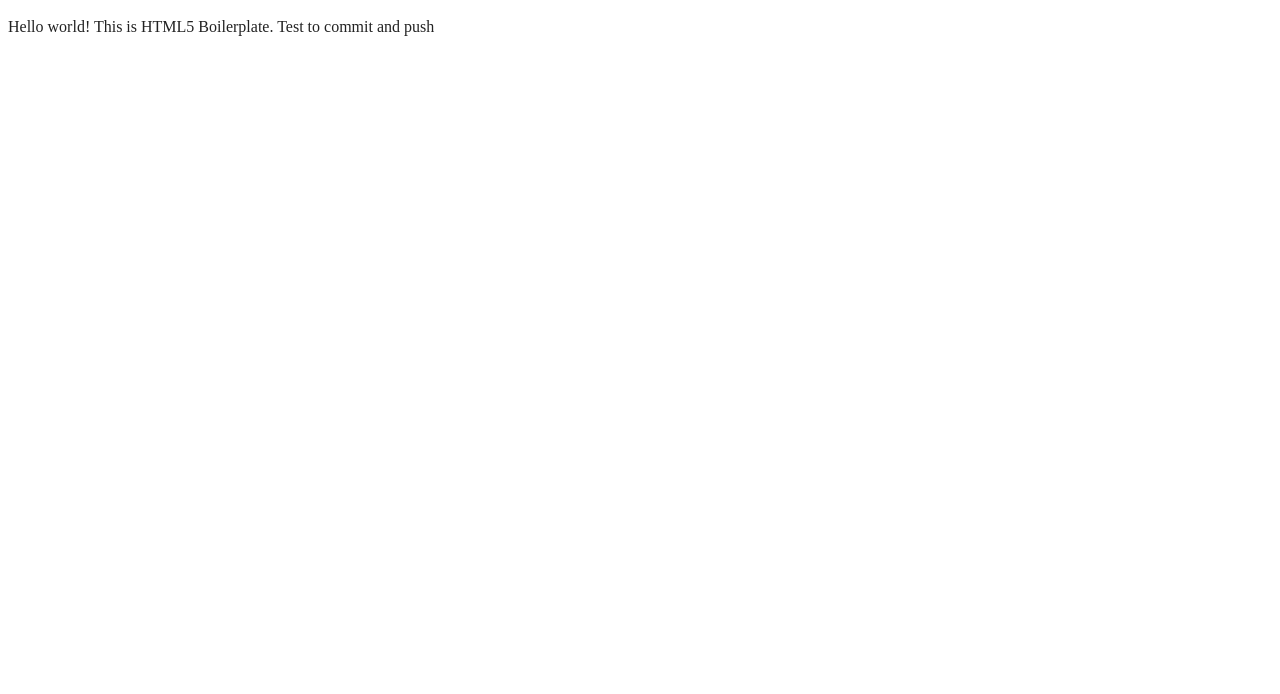
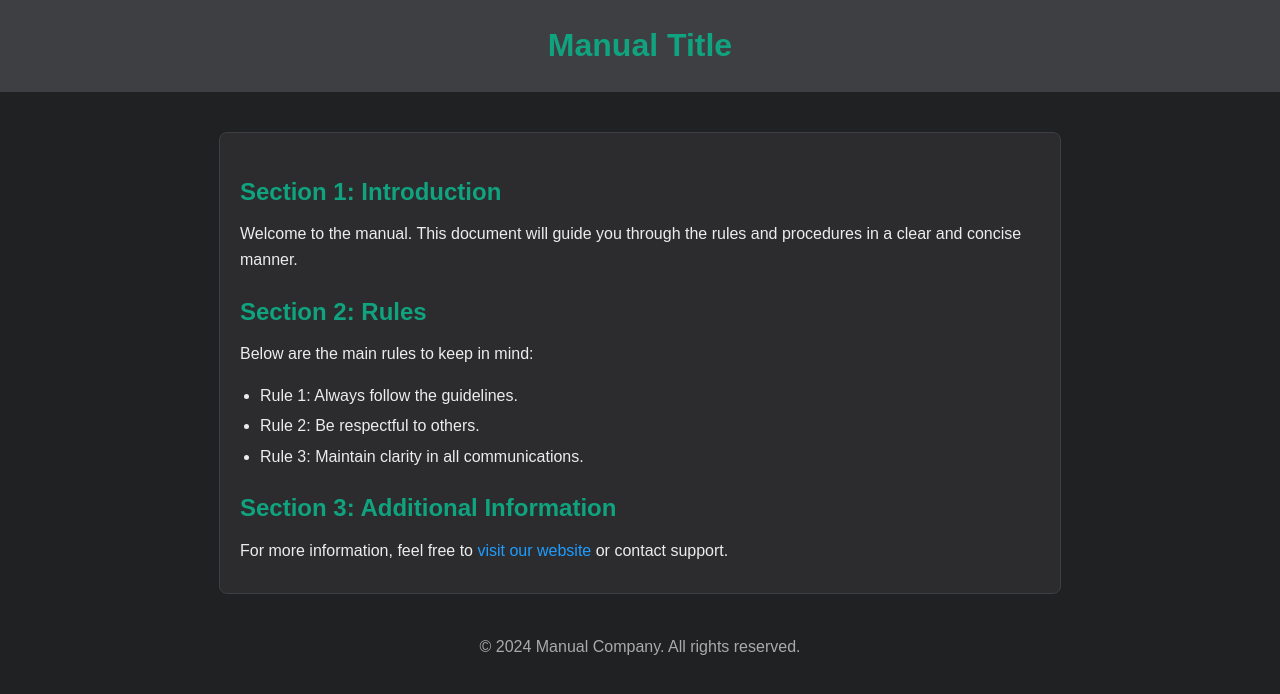
Before and after one commit to landerschepens/portino, a website built with webpack: page index.html in a window 1280 px wide. Built offline with nearby package versions, Linux system fonts and the light colour scheme.

Commit message:
welness pagina eerste template

```diff
--- a/index.html
+++ b/index.html
@@ -1,33 +1,103 @@
-<!doctype html>
-<html class="no-js" lang="">
+<!DOCTYPE html>
+<html lang="en">
+<head>
+  <meta charset="UTF-8">
+  <meta name="viewport" content="width=device-width, initial-scale=1.0">
+  <title>Manual</title>
+  <style>
+    :root {
+      --bg-color: #202123;
+      --text-color: #ececec;
+      --accent-color: #10a37f;
+      --header-color: #3e3f42;
+      --link-color: #1e9dff;
+      --border-color: #3e3f42;
+    }
 
-<head>
-  <meta charset="utf-8">
-  <meta name="viewport" content="width=device-width, initial-scale=1">
-  <title></title>
-  <link rel="stylesheet" href="css/style.css">
-  <meta name="description" content="">
+    body {
+      margin: 0;
+      font-family: Arial, sans-serif;
+      background-color: var(--bg-color);
+      color: var(--text-color);
+      line-height: 1.6;
+    }
 
-  <meta property="og:title" content="">
-  <meta property="og:type" content="">
-  <meta property="og:url" content="">
-  <meta property="og:image" content="">
-  <meta property="og:image:alt" content="">
+    header {
+      background-color: var(--header-color);
+      padding: 20px;
+      text-align: center;
+      border-bottom: 1px solid var(--border-color);
+    }
 
-  <link rel="icon" href="/favicon.ico" sizes="any">
-  <link rel="icon" href="/icon.svg" type="image/svg+xml">
-  <link rel="apple-touch-icon" href="icon.png">
+    header h1 {
+      margin: 0;
+      font-size: 2rem;
+      color: var(--accent-color);
+    }
 
-  <link rel="manifest" href="site.webmanifest">
-  <meta name="theme-color" content="#fafafa">
+    main {
+      max-width: 800px;
+      margin: 40px auto;
+      padding: 20px;
+      background-color: #2c2c2e;
+      border: 1px solid var(--border-color);
+      border-radius: 8px;
+    }
+
+    h2 {
+      color: var(--accent-color);
+      margin-bottom: 10px;
+    }
+
+    p {
+      margin: 10px 0;
+    }
+
+    a {
+      color: var(--link-color);
+      text-decoration: none;
+    }
+
+    a:hover {
+      text-decoration: underline;
+    }
+
+    ul {
+      padding-left: 20px;
+    }
+
+    li {
+      margin: 5px 0;
+    }
+
+    footer {
+      text-align: center;
+      margin: 20px 0;
+      color: #aaa;
+    }
+  </style>
 </head>
+<body>
+<header>
+  <h1>Manual Title</h1>
+</header>
+<main>
+  <h2>Section 1: Introduction</h2>
+  <p>Welcome to the manual. This document will guide you through the rules and procedures in a clear and concise manner.</p>
 
-<body>
+  <h2>Section 2: Rules</h2>
+  <p>Below are the main rules to keep in mind:</p>
+  <ul>
+    <li>Rule 1: Always follow the guidelines.</li>
+    <li>Rule 2: Be respectful to others.</li>
+    <li>Rule 3: Maintain clarity in all communications.</li>
+  </ul>
 
-  <!-- Add your site or application content here -->
-  <p>Hello world! This is HTML5 Boilerplate. Test to commit and push</p>
-  <script src="js/app.js"></script>
-
+  <h2>Section 3: Additional Information</h2>
+  <p>For more information, feel free to <a href="#">visit our website</a> or contact support.</p>
+</main>
+<footer>
+  &copy; 2024 Manual Company. All rights reserved.
+</footer>
 </body>
-
 </html>
```
